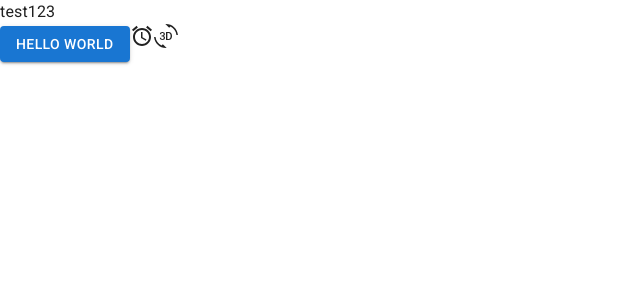
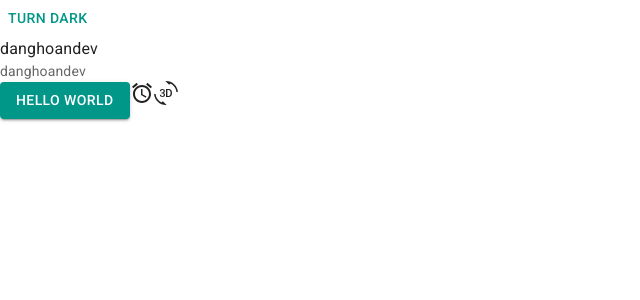
Before and after one commit to ndhoan/trello-web, a React (Vite) app: page / in a window 1280 px wide. Shown: the top 300 px of the page, without its empty margins (0-640 px from the left). Built offline with nearby package versions, Linux system fonts and the light colour scheme.

Commit message:
add theme scheme

```diff
--- a/src/App.jsx
+++ b/src/App.jsx
@@ -1,10 +1,28 @@
 import { Alarm, ThreeDRotation } from '@mui/icons-material'
-import { Button } from '@mui/material'
+import { Button, Typography } from '@mui/material'
+import {
+  useColorScheme
+} from '@mui/material/styles'
+
+function ModeToggle() {
+  const { mode, setMode } = useColorScheme()
+  return (
+    <Button
+      onClick={() => {
+        setMode(mode === 'light' ? 'dark' : 'light')
+      }}
+    >
+      {mode === 'light' ? 'Turn dark' : 'Turn light'}
+    </Button>
+  )
+}
 
 function App() {
   return (
     <>
-      <div>test123</div>
+      <ModeToggle/>
+      <div>danghoandev</div>
+      <Typography variant='body2' color='text.secondary'>danghoandev</Typography>
       <Button variant="contained">Hello World</Button>
       <Alarm />
       <ThreeDRotation />
--- a/src/main.jsx
+++ b/src/main.jsx
@@ -2,11 +2,16 @@
 import ReactDOM from 'react-dom/client'
 import App from './App.jsx'
 import CssBaseline from '@mui/material/CssBaseline'
+// import { ThemeProvider } from '@emotion/react'
+import { Experimental_CssVarsProvider as CssVarsProvider } from '@mui/material'
+import theme from './theme'
 
 ReactDOM.createRoot(document.getElementById('root')).render(
   <React.StrictMode>
-    <CssBaseline>
-      <App />
-    </CssBaseline>
+    <CssVarsProvider theme={theme}>
+      <CssBaseline>
+        <App />
+      </CssBaseline>
+    </CssVarsProvider>
   </React.StrictMode>
 )
--- /dev/null
+++ b/src/theme.js
@@ -0,0 +1,22 @@
+// import { createTheme } from '@mui/material'
+import { cyan, deepOrange, orange, teal } from '@mui/material/colors'
+import { experimental_extendTheme as extendTheme } from '@mui/material/styles'
+
+const theme = extendTheme({
+  colorSchemes: {
+    light: {
+      palette: {
+        primary: teal,
+        secondary: deepOrange
+      }
+    },
+    dark: {
+      palette: {
+        primary: cyan,
+        secondary: orange
+      }
+    }
+  }
+})
+
+export default theme
```
